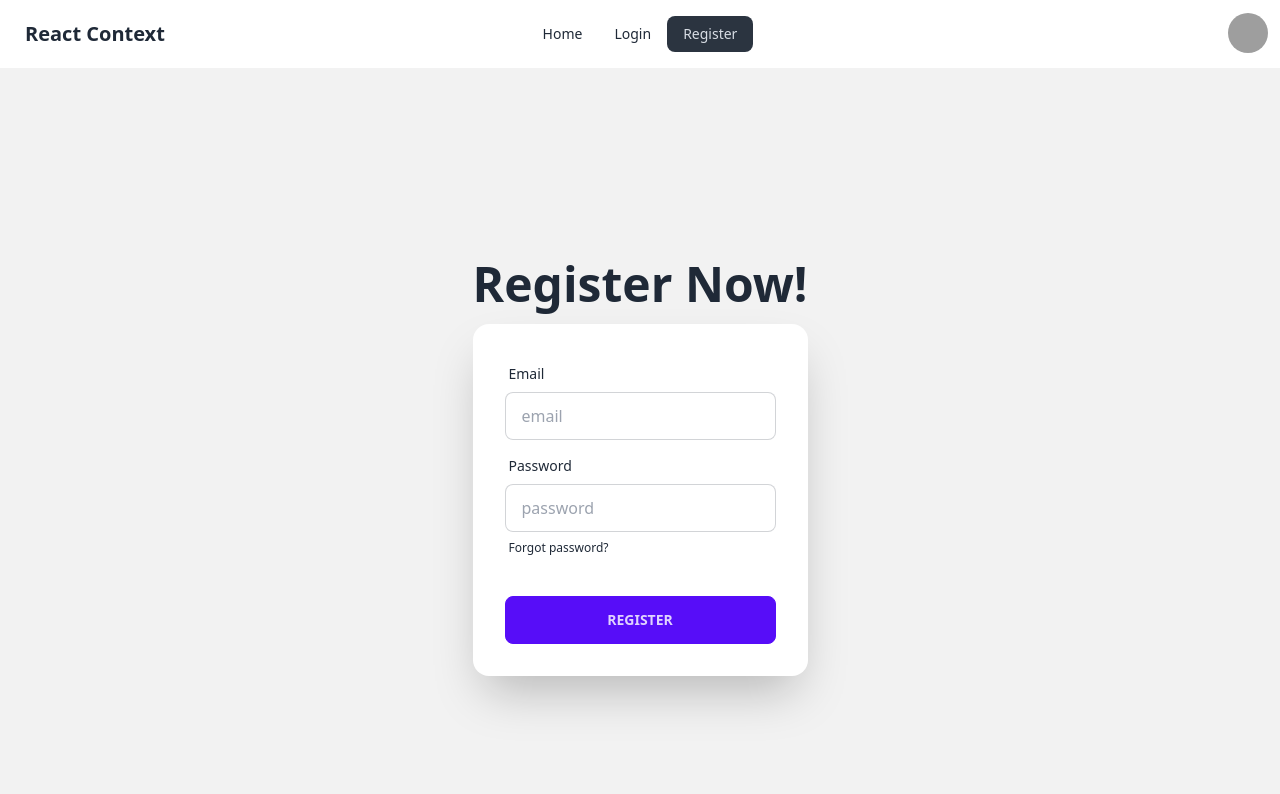
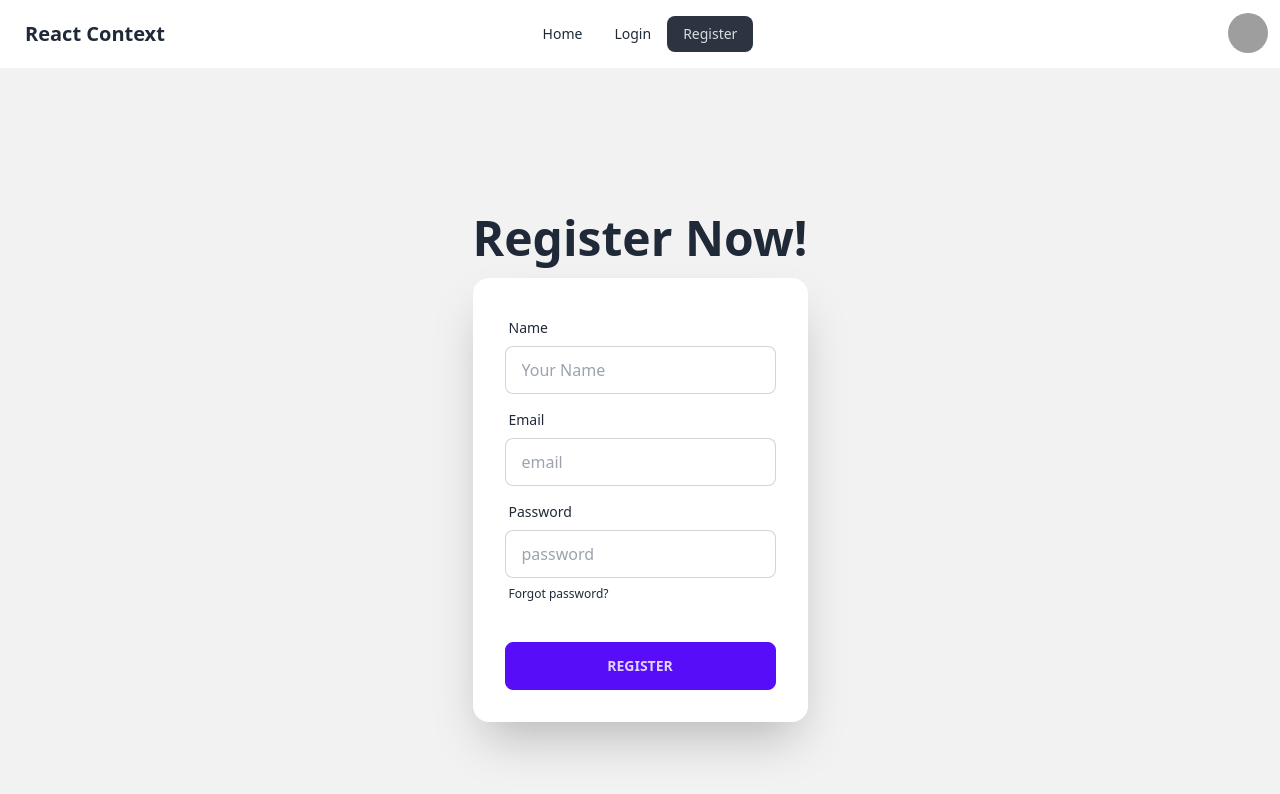
Before and after one commit to tarekul42/auth-firebase-context-tailwind, a React (Vite) app: page /register in a window 1280 px wide. Shown: the top 794 px of the page. Built offline with nearby package versions, Linux system fonts and the light colour scheme; grey boxes are pictures that could not be loaded.

Commit message:
onsubmit event handled added

```diff
--- a/src/Components/Login/Login.jsx
+++ b/src/Components/Login/Login.jsx
@@ -2,6 +2,16 @@ import React from 'react';
 import { Form } from 'react-router-dom';
 
 const Login = () => {
+
+
+    const handleLogin = event =>{
+        event.preventDefault();
+        const name = event.target.username.value;
+        const email = event.target.email.value;
+        const password = event.target.password.value;
+        console.log(name, email, password);
+    }
+
     return (
         <div className="hero min-h-screen bg-base-200">
             <div className="hero-content flex-col">
@@ -9,18 +19,24 @@ const Login = () => {
                 <h1 className="text-5xl font-bold">Login now!</h1>
                 </div>
                 <div className="card flex-shrink-0 w-full max-w-sm shadow-2xl bg-base-100">
-                <Form className="card-body">
+                <Form onSubmit={handleLogin} className="card-body">
+                    <div className="form-control">
+                    <label className="label">
+                        <span className="label-text">Name</span>
+                    </label>
+                    <input type="text" placeholder="Your name" name='username' className="input input-bordered" required/>
+                    </div>
                     <div className="form-control">
                     <label className="label">
                         <span className="label-text">Email</span>
                     </label>
-                    <input type="text" placeholder="email" className="input input-bordered" required/>
+                    <input type="text" placeholder="email" name='email' className="input input-bordered" required/>
                     </div>
                     <div className="form-control">
                     <label className="label">
                         <span className="label-text">Password</span>
                     </label>
-                    <input type="password" placeholder="password" className="input input-bordered" required/>
+                    <input type="password" placeholder="password" name='password' className="input input-bordered" required/>
                     <label className="label">
                         <a href="#" className="label-text-alt link link-hover">Forgot password?</a>
                     </label>
--- a/src/Components/Register/Register.jsx
+++ b/src/Components/Register/Register.jsx
@@ -2,6 +2,15 @@ import React from 'react';
 import { Form } from 'react-router-dom';
 
 const Register = () => {
+
+    const handleRegister = event =>{
+        event.preventDefault();
+        const name = event.target.username.value;
+        const email = event.target.email.value;
+        const password = event.target.password.value;
+        console.log(name, email, password);
+    }
+
     return (
         <div className="hero min-h-screen bg-base-200">
             <div className="hero-content flex-col">
@@ -9,18 +18,24 @@ const Register = () => {
                 <h1 className="text-5xl font-bold">Register Now!</h1>
                 </div>
                 <div className="card flex-shrink-0 w-full max-w-sm shadow-2xl bg-base-100">
-                <Form className="card-body">
+                <Form onSubmit={handleRegister} className="card-body">
+                <div className="form-control">
+                    <label className="label">
+                        <span className="label-text">Name</span>
+                    </label>
+                    <input type="text" placeholder="Your Name" name='username' className="input input-bordered" required/>
+                    </div>
                     <div className="form-control">
                     <label className="label">
                         <span className="label-text">Email</span>
                     </label>
-                    <input type="text" placeholder="email" className="input input-bordered" required/>
+                    <input type="text" placeholder="email" name='email' className="input input-bordered" required/>
                     </div>
                     <div className="form-control">
                     <label className="label">
                         <span className="label-text">Password</span>
                     </label>
-                    <input type="password" placeholder="password" className="input input-bordered" required/>
+                    <input type="password" placeholder="password" name='password' className="input input-bordered" required/>
                     <label className="label">
                         <a href="#" className="label-text-alt link link-hover">Forgot password?</a>
                     </label>
```
